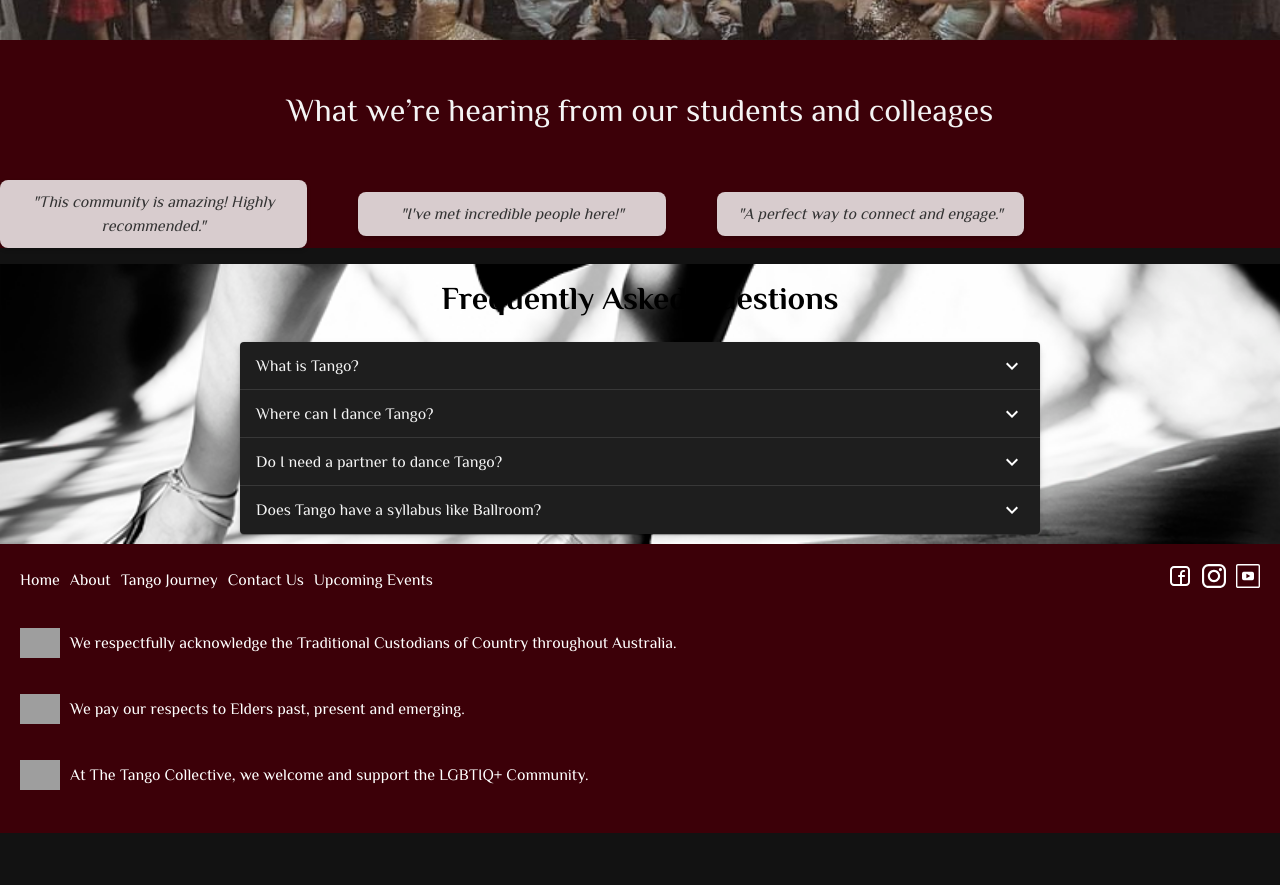
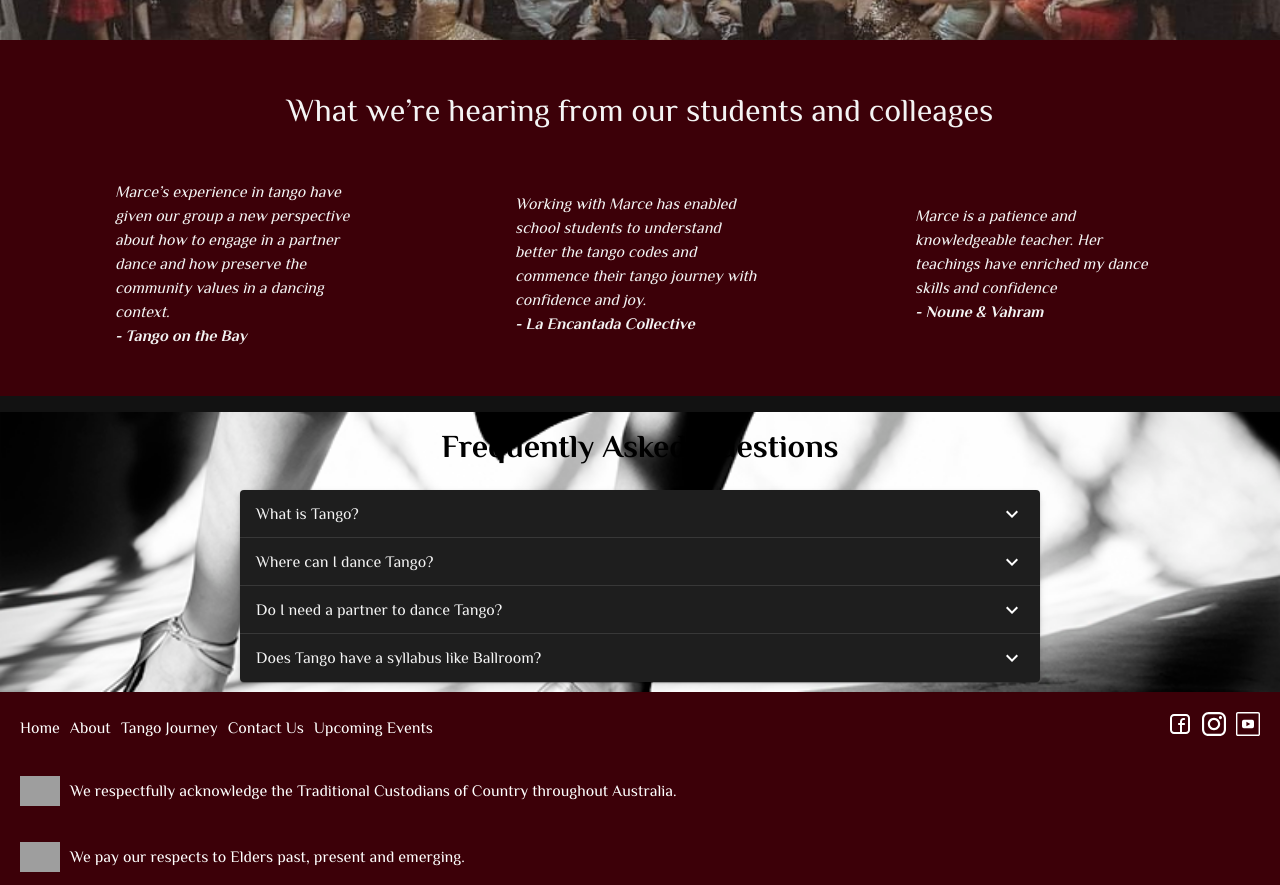
Before and after one commit to arharutyu/tango-collective, a React (Vite) app: page / in a window 1280 px wide. Shown: the part 2400-3285 px from the top of the page. Before the commit the page ends 3233 px from the top, so only its background shows below. Built offline with nearby package versions, Linux system fonts and the light colour scheme; grey boxes are pictures that could not be loaded.

Commit message:
styling for student feedback

```diff
--- a/src/components/home/Community.tsx
+++ b/src/components/home/Community.tsx
@@ -1,6 +1,20 @@
 import Typography from "@mui/material/Typography";
 import Box from "@mui/material/Box";
 
+const FEEDBACK = [
+    {
+        text: "Marce’s experience in tango have given our group a new perspective about how to engage in a partner dance and how preserve the community values in a dancing context.",
+        from: "Tango on the Bay"
+    },
+    {
+        text: "Working with Marce has enabled school students to understand better the tango codes and commence their tango journey with confidence and joy.",
+        from: "La Encantada Collective"
+    },
+    {
+        text: "Marce is a patience and knowledgeable teacher. Her teachings have enriched my dance skills and confidence",
+        from: "Noune & Vahram"
+    }
+]
 const Community = () => {
     return (<>
         <div
@@ -37,7 +51,7 @@ const Community = () => {
                     justifyContent: "space-around", // Spreads out icons evenly
                     alignItems: "center", // Align items vertically
                     position: "absolute", // Positioned relative to parent
-                    bottom: "10%", // Positioned near the bottom
+                    bottom: "20%", // Positioned near the bottom
                     left: "50%",
                     transform: "translateX(-50%)", // Center horizontally
                     width: "60%", // Controls width for positioning of logos
@@ -124,75 +138,45 @@ const Community = () => {
         </div>
 
         <Box className="community-feedback" sx={{textAlign: "center"}}>
-            <Typography variant="h3" sx={{ mt: "48px", mb: "48px" }}>
+            <Typography variant="h3" sx={{mt: "48px"}}>
                 What we’re hearing from our students and colleages
             </Typography>
 
-            <div
-                style={{
-                    width: "80%", // Width of the entire feedback section
-                    display: "flex",
-                    justifyContent: "space-between", // Evenly space out the feedback areas
-                    alignItems: "center",
+            <Box
+                sx={{
+                    width: "100%",
+                    display: "grid",
+                    gap: "16px", // Space between items
+                    padding: "3em",
+                    justifyContent: "center", // Centers the grid itself
+                    gridTemplateColumns: {
+                        xs: "1fr", // 1 item per row (extra-small)
+                        sm: "1fr", // 1 item per row (small)
+                        md: "repeat(2, 1fr)", // 2 items per row (medium)
+                        lg: "repeat(3, 1fr)", // 3 items per row (large)
+                    },
+                    placeItems: "center", // Centers children within grid cells
                 }}
             >
-                {/* Feedback quote 1 */}
-                <Box
-                    style={{
-                        width: "30%", // Each feedback area takes 30% of the width
-                        background: "rgba(255, 255, 255, 0.8)", // Slightly transparent white background
-                        borderRadius: "8px", // Rounded corners
-                        padding: "10px 15px", // Inner padding
-                        boxShadow: "0 2px 4px rgba(0, 0, 0, 0.2)", // Shadow for better contrast
-                        textAlign: "center", // Center-align text
-                    }}
-                >
-                    <Typography
-                        variant="body1"
-                        style={{ fontStyle: "italic", color: "#333" }}
+                {FEEDBACK.map(({text, from}, index) => (
+                    <Box
+                        key={index}
+                        sx={{
+                            borderRadius: "8px",
+                            textAlign: "left",
+                            maxWidth: "250px"
+                        }}
                     >
-                        "This community is amazing! Highly recommended."
-                    </Typography>
-                </Box>
+                        <Typography variant="body1" sx={{fontStyle: "italic", color: "var(--text-primary-color)"}}>
+                            {text}
+                        </Typography>
+                        <Typography variant="body1" sx={{fontStyle: "italic", color: "var(--text-primary-color)"}}>
+                            <strong>- {from}</strong>
+                        </Typography>
+                    </Box>
+                ))}
+            </Box>
 
-                {/* Feedback quote 2 */}
-                <Box
-                    style={{
-                        width: "30%",
-                        background: "rgba(255, 255, 255, 0.8)",
-                        borderRadius: "8px",
-                        padding: "10px 15px",
-                        boxShadow: "0 2px 4px rgba(0, 0, 0, 0.2)",
-                        textAlign: "center",
-                    }}
-                >
-                    <Typography
-                        variant="body1"
-                        style={{ fontStyle: "italic", color: "#333" }}
-                    >
-                        "I've met incredible people here!"
-                    </Typography>
-                </Box>
-
-                {/* Feedback quote 3 */}
-                <Box
-                    style={{
-                        width: "30%",
-                        background: "rgba(255, 255, 255, 0.8)",
-                        borderRadius: "8px",
-                        padding: "10px 15px",
-                        boxShadow: "0 2px 4px rgba(0, 0, 0, 0.2)",
-                        textAlign: "center",
-                    }}
-                >
-                    <Typography
-                        variant="body1"
-                        style={{ fontStyle: "italic", color: "#333" }}
-                    >
-                        "A perfect way to connect and engage."
-                    </Typography>
-                </Box>
-            </div>
         </Box>
     </>);
 };
```
